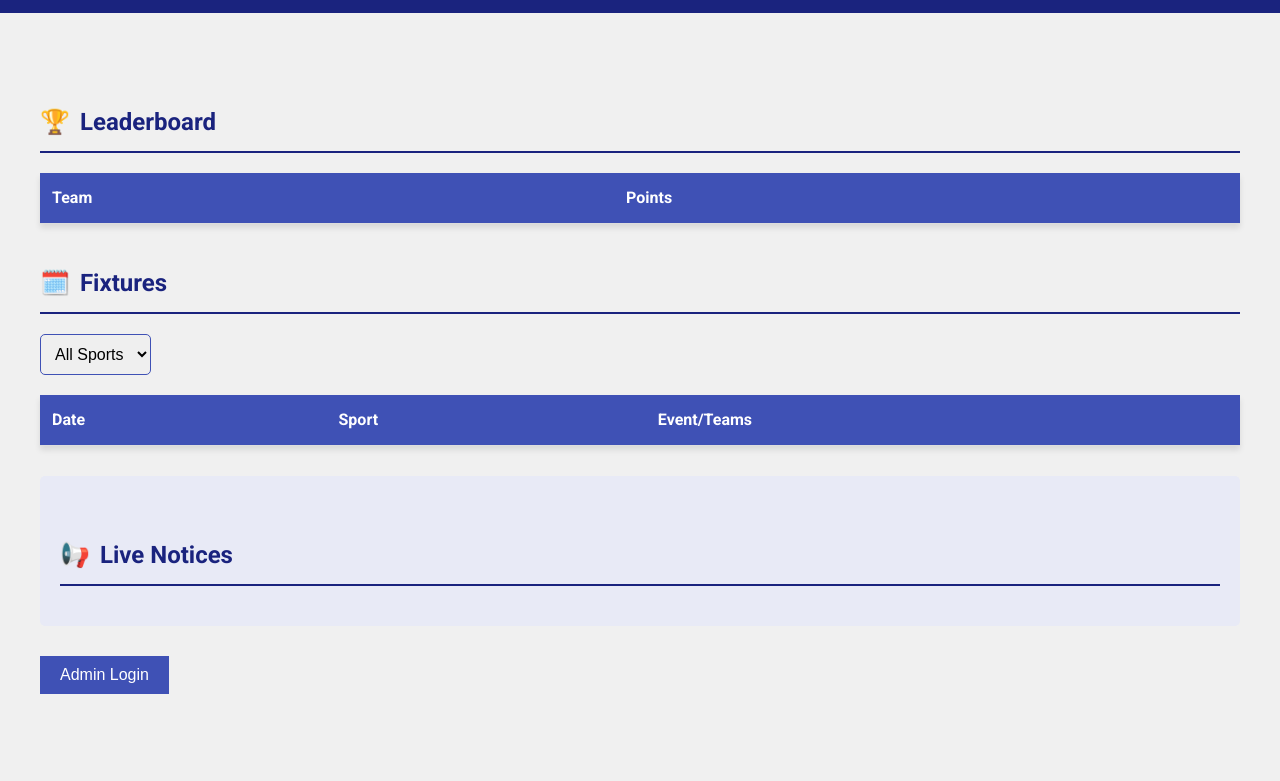
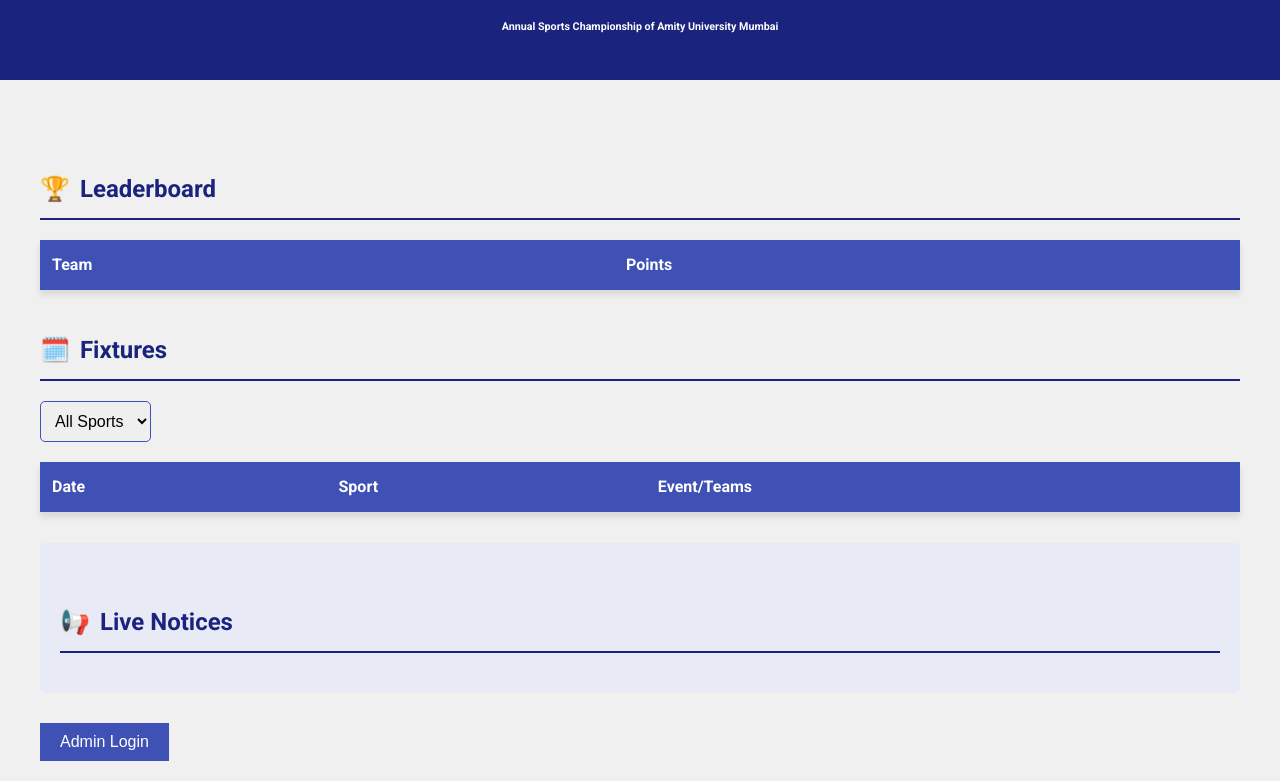
Before and after one commit to Rishabhbrain/SangathanAUM, a website: page public/index.html in a window 1280 px wide. Shown: the part 91-872 px from the top of the page. Before the commit the page ends 805 px from the top, so only its background shows below. Drawn offline with nearby package versions, Linux system fonts and the light colour scheme; no server answers.

Commit message:
Update index.html

```diff
--- a/public/index.html
+++ b/public/index.html
@@ -125,6 +125,7 @@
 <body>
     <header class="animate__animated animate__fadeIn">
         <h1>Sangathan Sports Championship</h1>
+        <h6>Annual Sports Championship of Amity University Mumbai</h6>
     </header>
 
     <div class="container">
```
